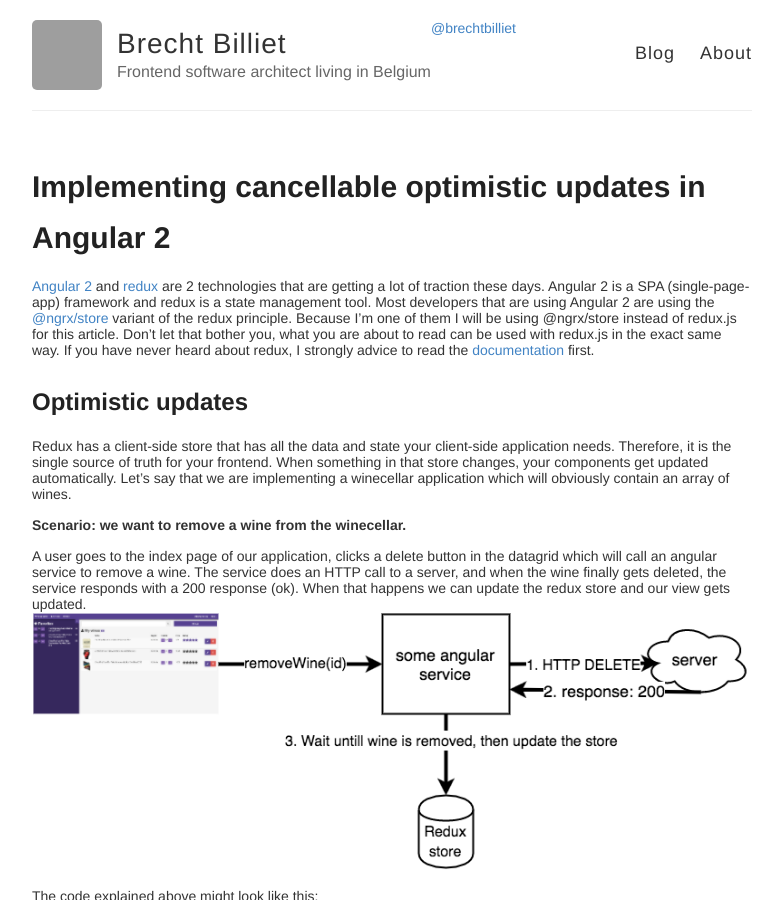
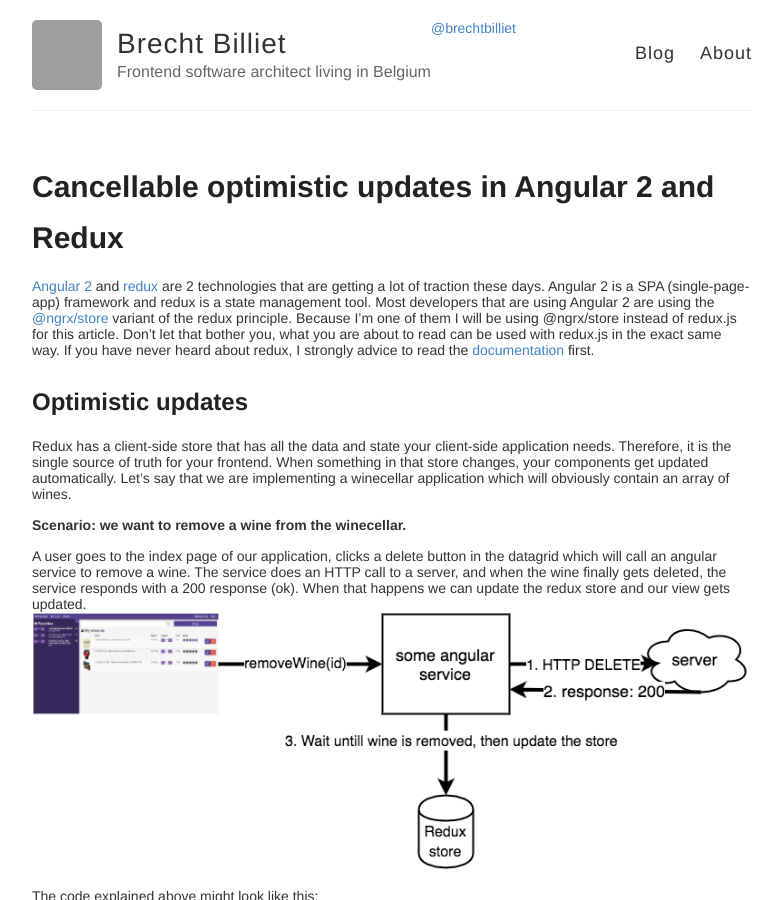
Before and after one commit to brechtbilliet/brechtbilliet.github.io, a Jekyll site: the page built from _posts/2016-09-23-Cancellable-optimistic-updates-in-Angular2-and-Redux.md, in a window 1280 px wide and 900 px high. Shown: the whole window, without its empty margins (248-1030 px from the left). Built offline with Jekyll 4.4.1, drawn with Linux system fonts in a browser that asks for light colours; comment, search, counter and statistics services are not loaded; grey boxes are pictures that could not be loaded.

Commit message:
changed title

```diff
--- a/_posts/2016-09-23-Implementing-cancellable-optimistic-updates-in-Angular2.md
+++ b/_posts/2016-09-23-Cancellable-optimistic-updates-in-Angular2-and-Redux.md
@@ -1,6 +1,6 @@
 ---
 layout: post
-title: Implementing cancellable optimistic updates in Angular 2
+title: Cancellable optimistic updates in Angular 2 and Redux
 published: true
 author: brechtbilliet
 comments: true
```
